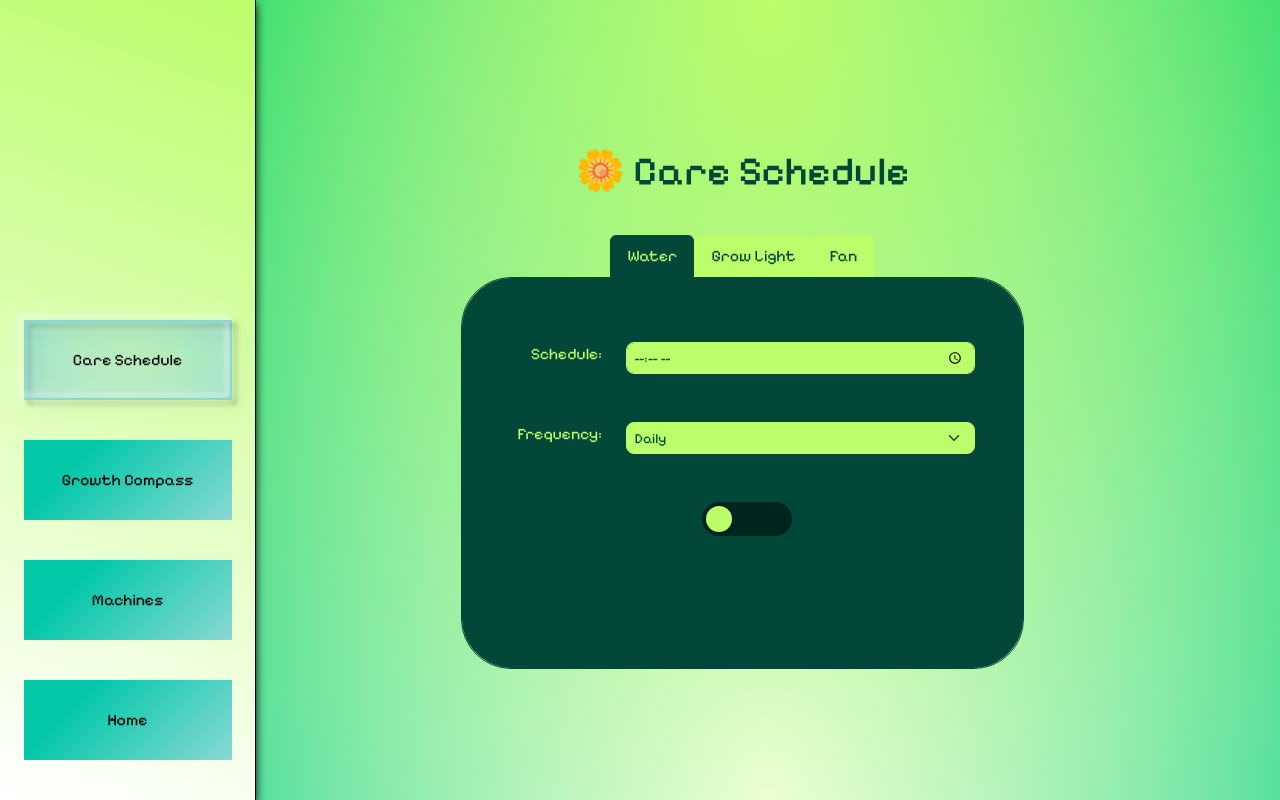
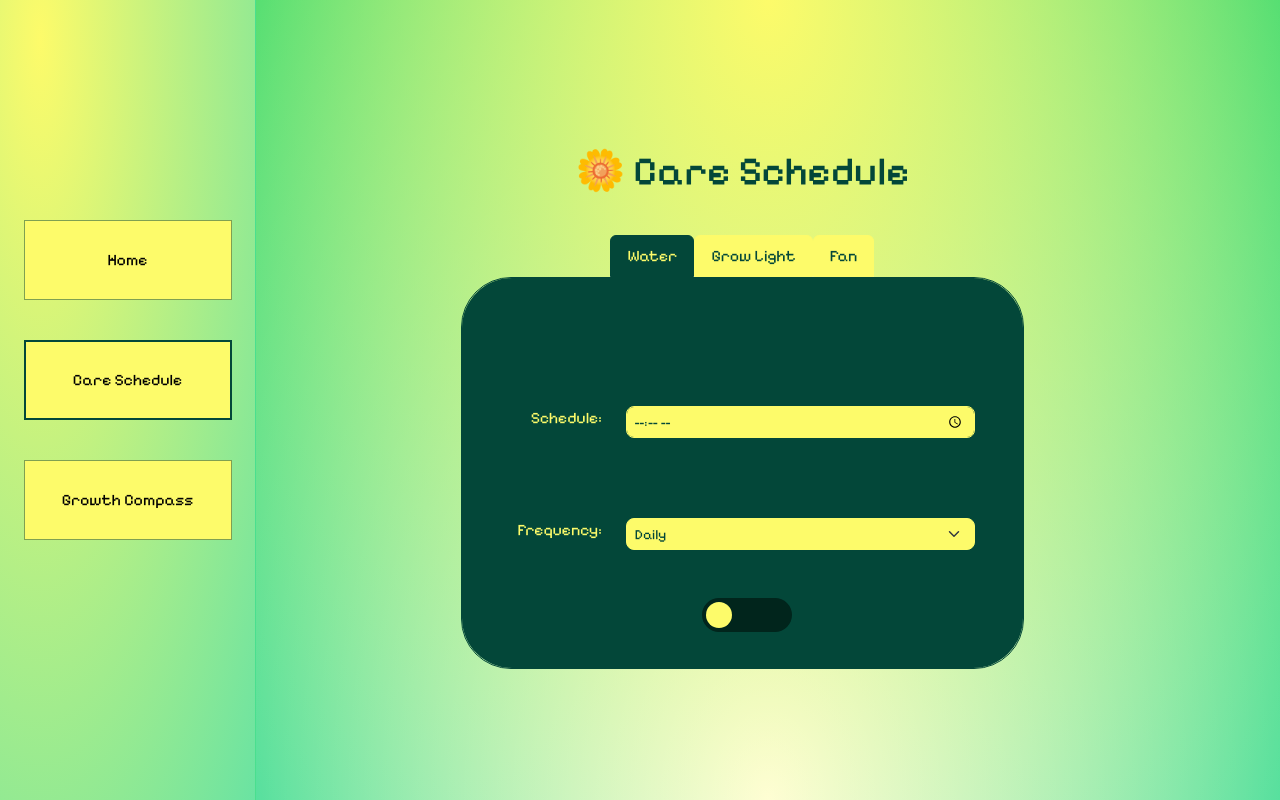
Before and after one commit to Koi-Fis/senior-design, a React (Vite) app in the folder egg/: page / in a window 1280 px wide. Built offline with nearby package versions, Linux system fonts and the light colour scheme.

Commit message:
more changes to styling

```diff
--- a/egg/src/App.css
+++ b/egg/src/App.css
@@ -10,7 +10,7 @@
   display: flex;
   flex-direction: column;
   align-items: center;
-  justify-content: end;
+  justify-content: center;
   margin: 0;
   padding: 0;
 }
@@ -26,42 +26,19 @@
   left: 0;
   width: 20vw;
   height: 100vh;
-   background: linear-gradient(
-    200deg,
-    rgba(187, 253, 106,1) 0%,
-    rgb(255, 255, 255) 100%
+  background-image: radial-gradient(
+    farthest-corner at 40px 40px,
+    #fdfb6a 0%,
+    #6ae3a2 100%
   );
-  backdrop-filter: blur(100px);  /* Blurs what's behind the element */
-  border-right: solid 1px black;
-  filter: drop-shadow(0px 4px 5px  rgb(0, 0, 0));
+
+
+ /* Blurs what's behind the element */
+  border-right: solid 1px rgba(75, 223, 144, 0.99);
+
 
 }
 
-/*.sidebar-button {
-  font-family: 'Pixelify Sans', sans-serif;
-  font-size: clamp(.5rem, 2vw, 1.5rem);
-  width: 26vh;
-  height: 10vh;
-  background-color: rgb(255, 255, 255);
-  border: none;
-  cursor: pointer;
-  margin-bottom: 40px;
-  border-radius: 50px;
-  filter: drop-shadow(0px 4px 4px  rgba(0, 0, 0, 0.38));
-  border: solid 1px rgb(0, 0, 0);
-}
-
-.sidebar-button: last-child {
-  margin-bottom: 0;
-}
-
-.sidebar-button {
-  color: black;
-}
-
-.sidebar-button:hover {
-  background-color: rgb(220, 220, 220);
-}*/
 
 
 .app-shell {
@@ -93,12 +70,13 @@
 }
 
 .sidebar-button {
-  background: linear-gradient(315deg,rgb(137, 216, 211) 0%, #03c8a8 74%);
+  background:  #fdfb6a;
   line-height: 10vh;
   padding: 0;
-  border: none;
+
   position: relative;
   margin-bottom: 40px;
+  box-shadow: 0 0 0 1px rgba(3, 71, 57, 0.5) inset;
 
 }
 .sidebar-button span {
@@ -106,6 +84,7 @@
   display: block;
   width: 100%;
   height: 100%;
+  border-radius: 50px;
 }
 .sidebar-button:before,
 .sidebar-button:after {
@@ -113,13 +92,9 @@
   content: "";
   right: 0;
   bottom: 0;
-  background: rgba(137, 216, 211,1);
-  box-shadow:
-   -7px -7px 20px 0px rgba(255,255,255,.9),
-   -4px -4px 5px 0px rgba(255,255,255,.9),
-   7px 7px 20px 0px rgba(0,0,0,.2),
-   4px 4px 5px 0px rgba(0,0,0,.3);
-  transition: all 0.3s ease;
+  background: #034739;
+
+  transition: all 0.7s ease;
 }
 .sidebar-button:before{
    height: 0%;
@@ -130,8 +105,8 @@
   height: 2px;
 }
 .sidebar-button:hover{
-  color: rgba(137, 216, 211,1);
-  background: transparent;
+  color: #034739;
+  background:  #fdfb6a;
 }
 .sidebar-button:hover:before {
   height: 100%;
@@ -145,13 +120,9 @@
   content: "";
   left: 0;
   top: 0;
-  background: rgba(137, 216, 211,1);
-  box-shadow:
-   -7px -7px 20px 0px rgba(255,255,255,.9),
-   -4px -4px 5px 0px rgba(255,255,255,.9),
-   7px 7px 20px 0px rgba(0,0,0,.2),
-   4px 4px 5px 0px rgba(0,0,0,.3);
-  transition: all 0.3s ease;
+  background: #034739;
+
+  transition: all 0.7s ease;
 }
 .sidebar-button span:before {
   width: 2px;
@@ -170,10 +141,9 @@
 
 
 .sidebar-button.active {
-  background: transparent;
+  background:  #fdfb6a;
   color: rgb(0, 0, 0);
   /*add inner shadow*/
-  box-shadow: inset 0 0 100px rgba(137, 216, 211,1);
   transition: all 0.3s ease;
 }
 
--- a/egg/src/App.tsx
+++ b/egg/src/App.tsx
@@ -5,10 +5,9 @@ import Home from './home-page/home';
 import './App.css';
 
 const pages = [
+  { id: 'home', label: 'Home'},
   { id: 'care-schedule', label: 'Care Schedule' },
   { id: 'growth-compass', label: 'Growth Compass' },
-  { id: 'machines', label: 'Machines' },
-  { id: 'home', label: 'Home'},
 ];
 
 function App() {
@@ -35,9 +34,10 @@ function App() {
 
       {/* Page container grows to fill the rest */}
       <div className="page-container">
+        {activePage == 'home' && <Home />}
         {activePage === 'care-schedule' && <CareSchedule />}
         {activePage === 'growth-compass' && <GrowthCompass />}
-        {activePage == 'home' && <Home />}
+
         {/* Add other pages here when you build them */}
       </div>
     </div>
--- a/egg/src/care-schedule/care-schedule.css
+++ b/egg/src/care-schedule/care-schedule.css
@@ -7,7 +7,7 @@
   width: calc(100vw - 20vw);
   height: 100vh;
   background:
-  radial-gradient(ellipse at top, rgba(187, 253, 106,1), transparent),
+  radial-gradient(ellipse at top, rgba(253, 251, 106, 1), transparent),
   radial-gradient(ellipse at bottom, rgb(255, 255, 255), transparent);
   justify-content: center;
   align-items: center;
@@ -42,7 +42,7 @@
 .tab-pane {
   display: flex;
   flex-direction: column;
-  color: rgba(187, 253, 106, 1);
+  color:  rgba(253, 251, 106, 1);
   background-color: rgba(3, 71, 57, 1);
   padding: 3rem;
   width: 100%;
@@ -54,7 +54,7 @@
 
 .wtr-in {
   display: grid;
-  margin-top: 1rem;
+  margin-top: 5rem;
   grid-template-columns: 100px 1fr; /* Fixed label width, flexible input */
   gap: 1rem;
   margin-bottom: 3rem;
@@ -107,7 +107,7 @@
   width: 26px;
   left: 4px;
   bottom: 4px;
-  background-color: rgba(187, 253, 106, 1);
+  background-color: rgba(253, 251, 106, 1);
   color: black;
   text-align: center;
   line-height: 26px;
@@ -119,7 +119,7 @@
 
 input:checked + .slider {
 
-  background-color:#15BE9D;
+  background-color: rgba(253, 251, 106, 1);
 }
 
 input:checked + .slider:before {
@@ -130,17 +130,17 @@ input:checked + .slider:before {
 
 
 .bruh {
-  background-color:rgba(187, 253, 106, 1); /* Light gray background */
-  border-color: rgba(187, 253, 106, 1);
+  background-color: rgba(253, 251, 106, 1); /* Light gray background */
+  border-color: rgba(253, 251, 106, 1);
   border-radius: 8px;
   color:rgba(3, 71, 57, 1); /* Dark gray text */
   transition: all 0.3s ease;
 }
 
 .bruh:focus {
-  background-color: rgba(187, 253, 106, 1); /* White background on focus */
-  border-color: rgba(187, 253, 106, 1);
-  box-shadow: 0 0 0 0.2rem rgba(187, 253, 106, 1); /* Green shadow */
+  background-color: rgba(253, 251, 106, 1); /* White background on focus */
+  border-color: rgba(253, 251, 106, 1);
+  box-shadow: 0 0 0 0.2rem rgba(253, 251, 106, 1); /* Green shadow */
 
 }
 
@@ -152,13 +152,13 @@ input:checked + .slider:before {
 }
 
 .nav-btn{
-  background-color: rgba(187, 253, 106, 1) !important;
+  background-color: rgba(253, 251, 106, 1)!important;
   color: rgba(3, 71, 57, 1) !important;
-  border-color: rgba(187, 253, 106, 1) !important;
+  border-color: rgba(253, 251, 106, 1)!important;
 }
 
 .nav-btn.active {
   background-color: rgba(3, 71, 57, 1) !important;
-  color: rgba(187, 253, 106, 1) !important;
+  color: rgba(253, 251, 106, 1) !important;
   border-color: rgba(3, 71, 57, 1) !important;
 }
--- a/egg/src/growth-compass/growth-compass.tsx
+++ b/egg/src/growth-compass/growth-compass.tsx
@@ -1,4 +1,4 @@
-import React, { useEffect, useState, createContext, useContext } from "react";
+import React, { useEffect, useState, createContext} from "react";
 import {
   RadarChart,
   Radar,
@@ -7,9 +7,6 @@ import {
   PolarRadiusAxis,
   ResponsiveContainer,
   Legend,
-  PieChart,
-  Pie,
-  Cell,
 } from "recharts";
 import GaugeChart from "react-gauge-chart";
 import Dropdown from "react-bootstrap/Dropdown";
--- a/egg/src/growth-compass/growth.css
+++ b/egg/src/growth-compass/growth.css
@@ -14,7 +14,7 @@
   gap: 2rem;
   padding: 2rem;
   background:
-  radial-gradient(ellipse at top, rgba(187, 253, 106,1), transparent),
+  radial-gradient(ellipse at top, rgba(253, 251, 106, 1), transparent),
   radial-gradient(ellipse at bottom, rgba(255, 255, 255,1), transparent);
   overflow-y: auto;
 }
--- a/egg/src/home-page/home.tsx
+++ b/egg/src/home-page/home.tsx
@@ -1,230 +1,90 @@
 import 'bootstrap/dist/css/bootstrap.min.css';
 
 import './home.css';
-import React, { useState } from 'react';
-// import useDeviceSchedule from './care-schedule/usePumpSchedule';
+import React, { useState, useEffect } from 'react';
+import Card from 'react-bootstrap/Card';
+import Col from 'react-bootstrap/Col';
+import Row from 'react-bootstrap/Row';
+
+const DATA_URL="http://192.168.50.100/data.json";
+
+const SensorData = () =>{
+  type SensorCard = { title: string; text: string };
+  const [data, setData] = useState<SensorCard[]>([]);
+  const [error,setError] = useState<string | null>(null);
+
+  const fetchData = async () => {
+    try
+    {
+      const res = await fetch(DATA_URL);
+      if (!res.ok) {
+        throw new Error(`HTTP error! status: ${res.status}`);
+      }
+      const json = await res.json();
+
+      // const formatted = json.map((item: any) => ({
+      //   time: new Date(item.timestamp).toLocaleTimeString(),
+      //   temperature: item.temperature_celcius,
+      //   humidity: item.humidity,
+      //   heat_idx: item.heat_index_celsius,
+      //   moisture1: item.moisture_one,
+      //   moisture2: item.moisture_two,
+      //   N: item.nitrogen,
+      //   P: item.phosphorus,
+      //   K: item.potassium,
+      //}));
+
+      const latestItem = json[json.length-1];
+      const formatted = [
+        {title: "Temperature", text: latestItem.temperature_celcius},
+        {title: "Humidity", text: latestItem.humidity},
+        {title: "Heat Index", text: latestItem.heat_index_celcius},
+        {title: "Moisture1", text: latestItem.moisture_one},
+        {title: "Moisture2", text: latestItem.moisture_two},
+        {title: "Nitrogen", text: latestItem.nitrogen},
+        {title: "Phosphorus", text: latestItem.phosphorus},
+        {title: "Potassium", text: latestItem.potassium},
+      ]
+
+      setData(formatted);
+      setError(null);
+    }   catch (err){
+      setError(`Failed to fetch data: ${err instanceof Error ? err.message : 'Unknown error'}`);
+      console.error(err)
+    }
+};
+
+  useEffect(()=>{
+    fetchData();
+    const interval = setInterval(fetchData, 30 * 1000);
+    return () => clearInterval(interval);
+  }, []);
 
 
-function Home() {
-  const TABS = [
-    { key: 'water', label: 'Water' },
-    { key: 'grow_light', label: 'Grow Light' },
-    { key: 'fan', label: 'Fan' }
-  ];
-  const [activeTab, setActiveTab] = useState<string>(TABS[0].key);
-
-  // Watering schedule state
-  const [time, setTime] = useState<string>('');
-  const [frequency, setFrequency] = useState<'daily' | 'weekly' | 'bi-weekly' | 'every other day'>('daily');
-  const [waterEnabled, setWaterEnabled] = useState(false);
-  const [LightEnabled, setLightEnabled] = useState(false);
-  const [FanEnabled, setFanEnabled] = useState(false);
-
-
-  // Use the scheduling hook for the water tab
-//   useDeviceSchedule({
-//     enabled: waterEnabled,
-//     time,
-//     frequency,
-//     urlOn: "http://192.168.50.169/water/on",
-//     urlOff: "http://192.168.50.169/water/off"
-//   });
-
-//     // Grow light schedule
-//   useDeviceSchedule({
-//     enabled: LightEnabled,
-//     time,
-//     frequency,
-//     urlOn: "http://192.168.50.169/grow_light/on",
-//     urlOff: "http://192.168.50.169/grow_light/off"
-// });
-
-// // Fan schedule
-// useDeviceSchedule({
-//   enabled: FanEnabled,
-//   time,
-//   frequency,
-//   urlOn: "http://192.168.50.169/fan/on",
-//   urlOff: "http://192.168.50.169/fan/off"
-// });
-
+//TODO: consider adding a placeholder/loading page
   return (
     <div className="home-page">
-      <div className="schedule-container">
-        <header className="d-flex justify-content-center align-items-center p-3 mb-3">
-          <h1 className="text-center">&#127804; Home</h1>
-        </header>
+      <div className="stats-container">
+        {error && <div className="alert alert-danger">{error}</div>}
+       <Row xs={1} md={2} className="g-4">
+        {/* {Array.from({ length: 4 }).map((_, idx) => ( */}
+        {data.map((card, idx) => (
+          <Col key={idx}>
+            <Card>
 
-        <ul className="nav nav-tabs" id="myTab" role="tablist">
-          {TABS.map(tab => (
-            <li className="nav-item" role="presentation" key={tab.key}>
-              <button
-                className={`nav-link${activeTab === tab.key ? ' active' : ''}`}
-                id={`${tab.key}-tab`}
-                type="button"
-                role="tab"
-                aria-controls={`${tab.key}-tab-pane`}
-                aria-selected={activeTab === tab.key}
-                onClick={() => setActiveTab(tab.key)}
-              >
-                {tab.label}
-              </button>
-            </li>
-          ))}
-        </ul>
-
-        <div className="tab-content" id="myTabContent">
-          {/* Water Tab */}
-          <div
-            className={`tab-pane fade${activeTab === 'water' ? ' show active' : ''}`}
-            id="water-tab-pane"
-            role="tabpanel"
-            aria-labelledby="water-tab"
-            tabIndex={0}
-          >
-            <div className="wtr-in">
-              <label htmlFor="wtr-time" className="form-label">Schedule:</label>
-              <input
-                type="time"
-                id="wtr-time"
-                className="form-control form-control-sm me-2"
-                value={time}
-                onChange={e => setTime(e.target.value)}
-                disabled={waterEnabled}
-              />
-            </div>
-            <div className="wtr-in">
-              <label htmlFor="wtr-frequency" className="form-label">Frequency:</label>
-              <select
-                id="wtr-frequency"
-                className="form-select form-select-sm me-2"
-                value={frequency}
-                onChange={e => setFrequency(e.target.value as 'daily' | 'every other day' | 'weekly' | 'bi-weekly')}
-                disabled={waterEnabled}
-              >
-                <option value="daily">Daily</option>
-                <option value="every other day">Every other day</option>
-                <option value="weekly">Weekly</option>
-                <option value="bi-weekly">Bi-Weekly</option>
-              </select>
-            </div>
-            {/* Switch */}
-            <div className="form-check form-switch switch">
-              <label className="switch">
-                <input
-                  className="form-check-input que-switch"
-                  type="checkbox"
-                  id="checkNativeSwitch"
-                  checked={waterEnabled}
-                  onChange={e => setWaterEnabled(e.target.checked)}
-                />
-                <span className="slider"></span>
-              </label>
-            </div>
-          </div>
-
-          {/* Grow Light Tab */}
-          <div
-            className={`tab-pane fade${activeTab === 'grow_light' ? ' show active' : ''}`}
-            id="grow_light-tab-pane"
-            role="tabpanel"
-            aria-labelledby="grow_light-tab"
-            tabIndex={0}
-          >
-             <div className="grow-light-in wtr-in">
-              <label htmlFor="grow-light-time" className="form-label">Schedule:</label>
-              <input
-                type="time"
-                id="grow-light-time"
-                className="form-control form-control-sm me-2"
-                value={time}
-                onChange={e => setTime(e.target.value)}
-                disabled={LightEnabled}
-              />
-            </div>
-            <div className="grow-light-in wtr-in">
-              <label htmlFor="grow-light-frequency" className="form-label">Frequency:</label>
-              <select
-                id="grow-light-frequency"
-                className="form-select form-select-sm me-2"
-                value={frequency}
-                onChange={e => setFrequency(e.target.value as 'daily' | 'every other day' | 'weekly' | 'bi-weekly')}
-                disabled={LightEnabled}
-              >
-                <option value="daily">Daily</option>
-                <option value="every other day">Every other day</option>
-                <option value="weekly">Weekly</option>
-                <option value="bi-weekly">Bi-Weekly</option>
-
-              </select>
-            </div>
-            {/* Switch */}
-            <div className="form-check form-switch switch">
-              <label className="switch">
-                <input
-                  className="form-check-input que-switch"
-                  type="checkbox"
-                  id="checkNativeSwitch"
-                  checked={LightEnabled}
-                  onChange={e => setLightEnabled(e.target.checked)}
-                />
-                <span className="slider"></span>
-              </label>
-            </div>
-          </div>
-
-          {/* Fan Tab */}
-          <div
-          className={`tab-pane fade${activeTab === 'fan' ? ' show active' : ''}`}
-          id="fan-tab-pane"
-          role="tabpanel"
-          aria-labelledby="fan-tab"
-          tabIndex={0}
-          >
-          <div className="fan-in wtr-in">
-            <label htmlFor="fan-time" className="form-label">Schedule:</label>
-            <input
-            type="time"
-            id="fan-time"
-            className="form-control form-control-sm me-2"
-            value={time}
-            onChange={e => setTime(e.target.value)}
-            disabled={FanEnabled}
-            />
-          </div>
-          <div className="fan-in wtr-in">
-            <label htmlFor="fan-frequency" className="form-label">Frequency:</label>
-            <select
-            id="fan-frequency"
-            className="form-select form-select-sm me-2"
-            value={frequency}
-           onChange={e => setFrequency(e.target.value as 'daily' | 'every other day' | 'weekly' | 'bi-weekly')}
-            disabled={FanEnabled}
-            >
-            <option value="daily">Daily</option>
-            <option value="every other day">Every other day</option>
-            <option value="weekly">Weekly</option>
-            <option value="bi-weekly">Bi-Weekly</option>
-            </select>
-          </div>
-          {/* Switch */}
-          <div className="form-check form-switch switch">
-            <label className="switch">
-            <input
-              className="form-check-input que-switch"
-              type="checkbox"
-              id="fanNativeSwitch"
-              checked={FanEnabled}
-              onChange={e => setFanEnabled(e.target.checked)}
-            />
-            <span className="slider"></span>
-            </label>
-          </div>
-          </div>
-        </div>
+              <Card.Body>
+                {/* <Card.Title>{card.time}</Card.Title>
+                <Card.Text>{card.temperature}</Card.Text> */}
+                <Card.Title>{card.title}</Card.Title>
+                <Card.Text>{card.text}</Card.Text>
+              </Card.Body>
+            </Card>
+          </Col>
+        ))}
+      </Row>
       </div>
     </div>
   );
-}
+};
 
-export default Home;
+export default SensorData;
```
Also changed, not shown: egg/src/home-page/home.css (+24 -0 lines).
